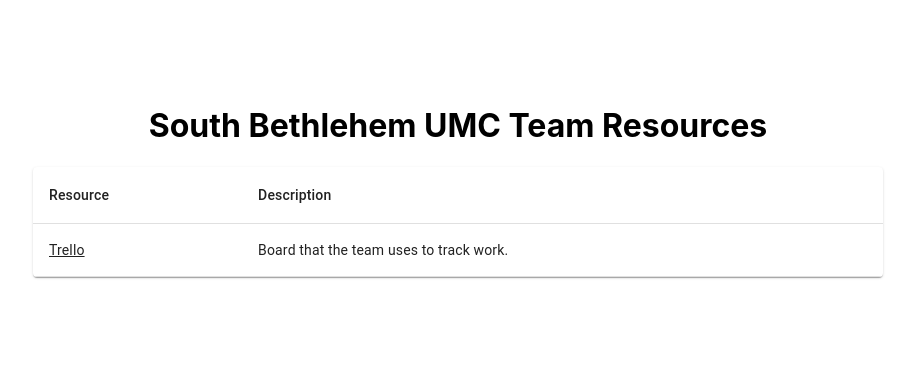
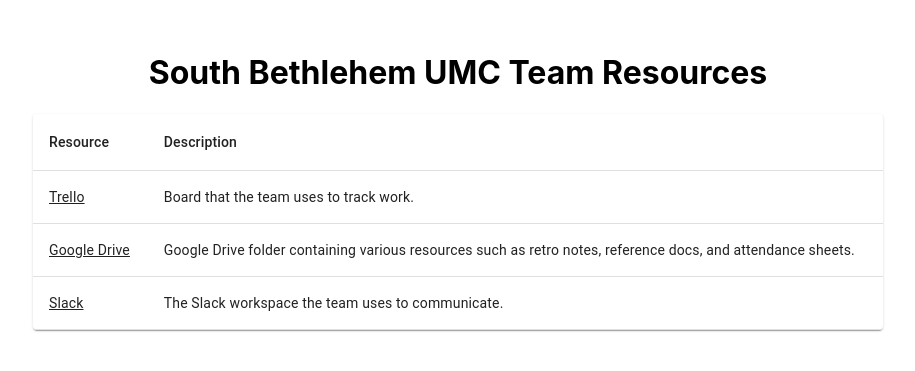
Before and after one commit to bmanley91/sbumc-resource-site, a Next.js app: page / in a window 1280 px wide. Shown: the part 219-590 px from the top of the page, without its empty margins (182-1097 px from the left). Built offline with nearby package versions, Linux system fonts and the light colour scheme.

Commit message:
Added slack and google drive to resource table.

```diff
--- a/data/resources.js
+++ b/data/resources.js
@@ -2,4 +2,12 @@
     name: "Trello",
     link: "https://trello.com/b/AscoXdqn/south-bethlehem-umc-board",
     description: "Board that the team uses to track work."
+}, {
+    name: 'Google Drive',
+    link: 'https://drive.google.com/drive/u/0/folders/1bbpz0_tVdSbgZR85IxFs3ctvgF5bzQzQ',
+    description: 'Google Drive folder containing various resources such as retro notes, reference docs, and attendance sheets.'
+}, {
+    name: 'Slack',
+    link: 'https://southbethlehemumc.slack.com',
+    description: 'The Slack workspace the team uses to communicate.'
 }]
```
